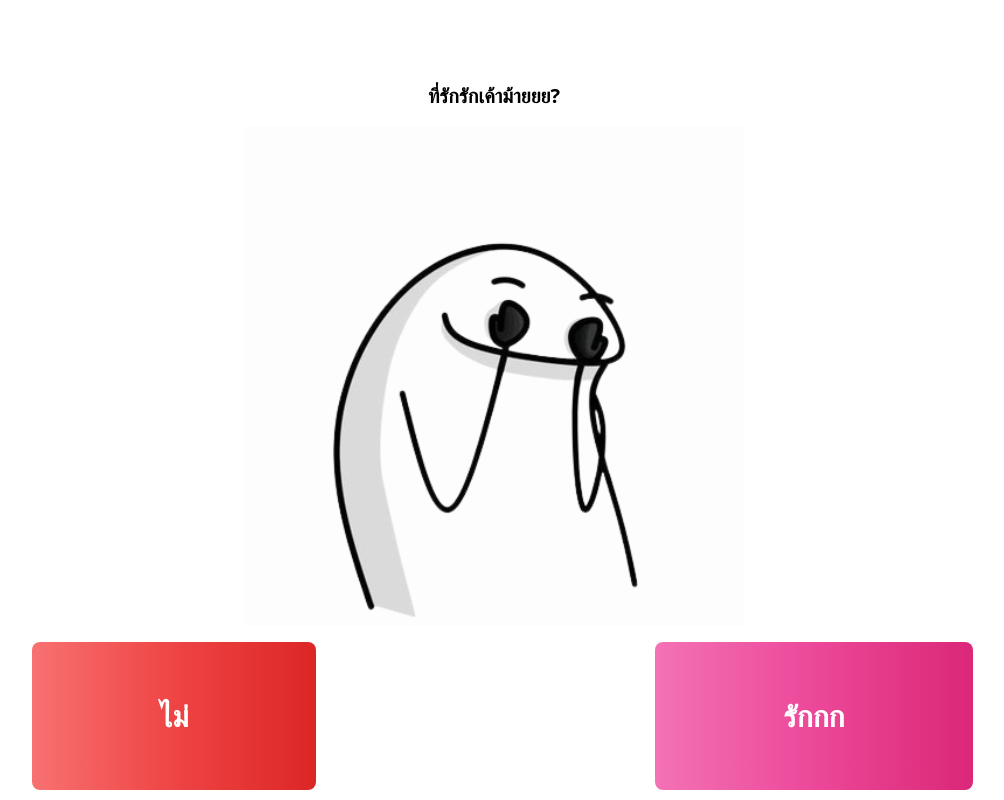
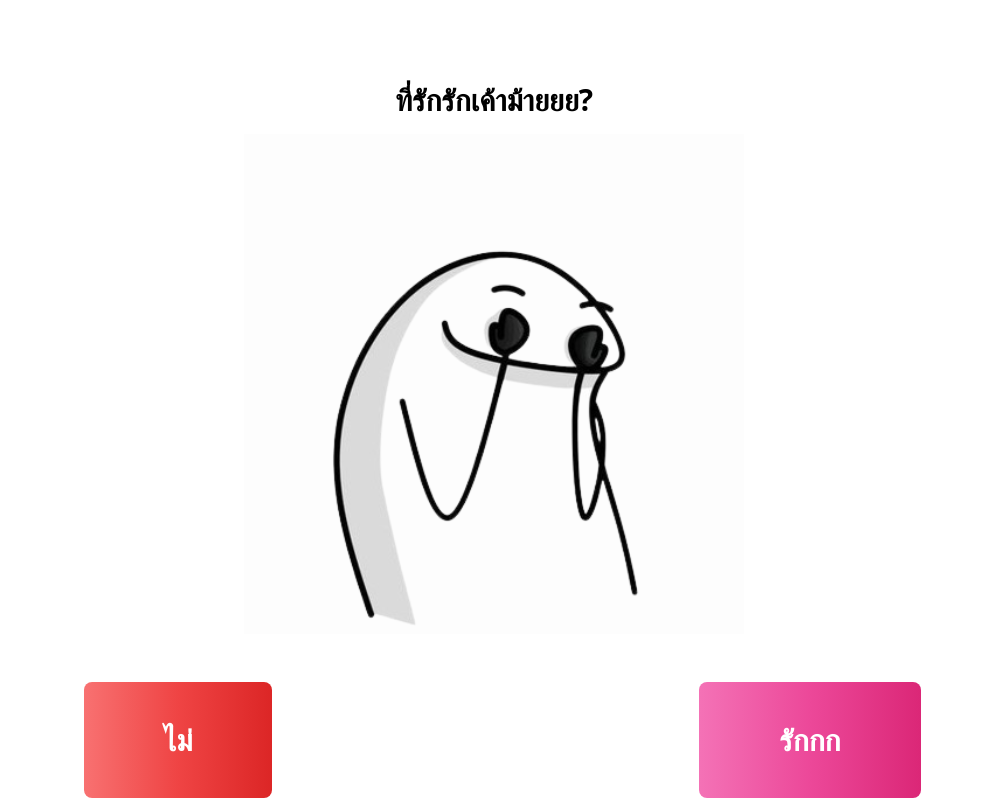
Before and after one commit to axiostq/game-y-n, a website: page index.html in a window 1280 px wide. Shown: the whole page, without its empty margins (146-1150 px from the left). Drawn offline with nearby package versions, Linux system fonts and the light colour scheme.

Commit message:
edit image

```diff
--- a/index.html
+++ b/index.html
@@ -16,47 +16,61 @@
     <style>
         #noButton {
             position: relative;
+            transition: transform 0.3s ease, padding 0.3s ease;
+        }
+
+        #noButton:hover {
+            transform: scale(1.05) rotate(-5deg);
+        }
+
+        #loveButton {
+            transition: transform 0.3s ease, background-color 0.3s ease;
+        }
+
+        #loveButton:hover {
+            transform: scale(1.05) rotate(5deg);
+            background-image: linear-gradient(to right, #ff0077, #ff5599);
         }
     </style>
 </head>
 <body class="flex items-center justify-center bg-white min-h-screen">
-<div class="container mx-auto text-center mt-20">
+<div class="container mx-auto text-center mt-20 px-4">
     <div class="grid grid-cols-1 sm:grid-cols-1 gap-4 items-center">
         <div>
-            <span class="font-bold text-xl">ที่รักรักเค้าม้ายยย?</span>
+            <span class="font-bold text-xl sm:text-2xl md:text-3xl">ที่รักรักเค้าม้ายยย?</span>
             <img
                 id="mainImage"
-                src="/images/doyou.png"
+                src="doyou.png"
                 alt="Do you?"
                 class="mx-auto mt-4"
             />
         </div>
-        <div class="grid grid-cols-2">
+        <div class="grid grid-cols-2 gap-4 mt-8">
             <div>
                 <button
                     id="noButton"
                     type="button"
-            class="text-white bg-gradient-to-r from-red-400 via-red-500 to-red-600 hover:bg-gradient-to-br focus:ring-4 focus:outline-none focus:ring-red-300 dark:focus:ring-red-800 font-medium rounded-lg text-sm px-32 py-14 text-center me-2 mb-2"
-            onmouseover="changeImage('/images/hm.png')"
+                    class="text-white bg-gradient-to-r from-red-400 via-red-500 to-red-600 hover:bg-gradient-to-br focus:ring-4 focus:outline-none focus:ring-red-300 dark:focus:ring-red-800 font-medium rounded-lg text-sm sm:text-base md:text-lg lg:text-xl px-12 sm:px-16 md:px-20 py-6 sm:py-8 md:py-10 text-center"
+                    onmouseover="changeImage('hm.png')"
                     onmouseout="resetImage()"
                     onclick="handleNoClick()"
                 >
-           <span class="text-3xl font-bold">ไม่</span>
+                    <span class="text-lg sm:text-xl md:text-2xl lg:text-3xl font-bold">ไม่</span>
                 </button>
             </div>
             <div>
                 <button
+                    id="loveButton"
                     type="button"
-                class="text-white bg-gradient-to-r from-pink-400 via-pink-500 to-pink-600 hover:bg-gradient-to-br focus:ring-4 focus:outline-none focus:ring-pink-300 dark:focus:ring-pink-800 font-medium rounded-lg text-sm px-32 py-14 text-center me-2 mb-2"
-                onmouseover="changeImage('/images/pinkping.png')"
+                    class="text-white bg-gradient-to-r from-pink-400 via-pink-500 to-pink-600 hover:bg-gradient-to-br focus:ring-4 focus:outline-none focus:ring-pink-300 dark:focus:ring-pink-800 font-medium rounded-lg text-sm sm:text-base md:text-lg lg:text-xl px-12 sm:px-16 md:px-20 py-6 sm:py-8 md:py-10 text-center"
+                    onmouseover="changeImage('pinkping.png')"
                     onmouseout="resetImage()"
                     onclick="redirectToPage('love.html')"
                 >
-            <span class="text-3xl font-bold">รักกก</span>
+                    <span class="text-lg sm:text-xl md:text-2xl lg:text-3xl font-bold">รักกก</span>
                 </button>
             </div>
         </div>
-
     </div>
 </div>
 <script>
@@ -67,7 +81,7 @@
     }
 
     function resetImage() {
-        document.getElementById("mainImage").src = "/images/doyou.png";
+        document.getElementById("mainImage").src = "doyou.png";
     }
 
     function handleNoClick() {
```
Also changed, not shown: love.html (+1 -1 lines), no.html (+1 -1 lines), die.png (renamed from images/die.png), doyou.png (renamed from images/doyou.png), hm.png (renamed from images/hm.png), loveu.png (renamed from images/loveu.png), pinkping.png (renamed from images/pinkping.png). Lines whose indentation alone changed are shown as unchanged.
